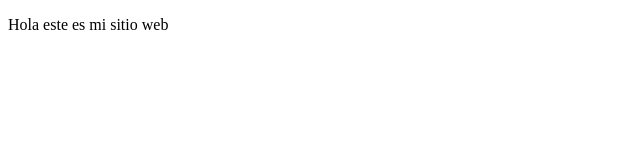
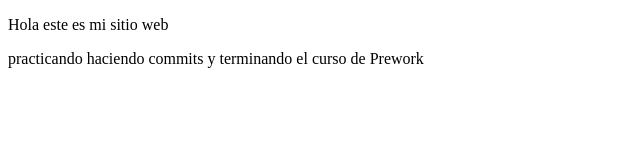
Before and after one commit to sergechv/proyectoDemoCursoPrework, a plain HTML site: page index.html in a window 1280 px wide. Shown: the whole page, without its empty margins (0-640 px from the left). Drawn offline with Linux system fonts and the light colour scheme.

Commit message:
se agrego otro parrafo

```diff
--- a/index.html
+++ b/index.html
@@ -10,5 +10,8 @@
     <p>
         Hola este es mi sitio web
     </p>
+    <p>
+        practicando haciendo commits y terminando el curso de Prework
+    </p>
 </body>
 </html>
```
